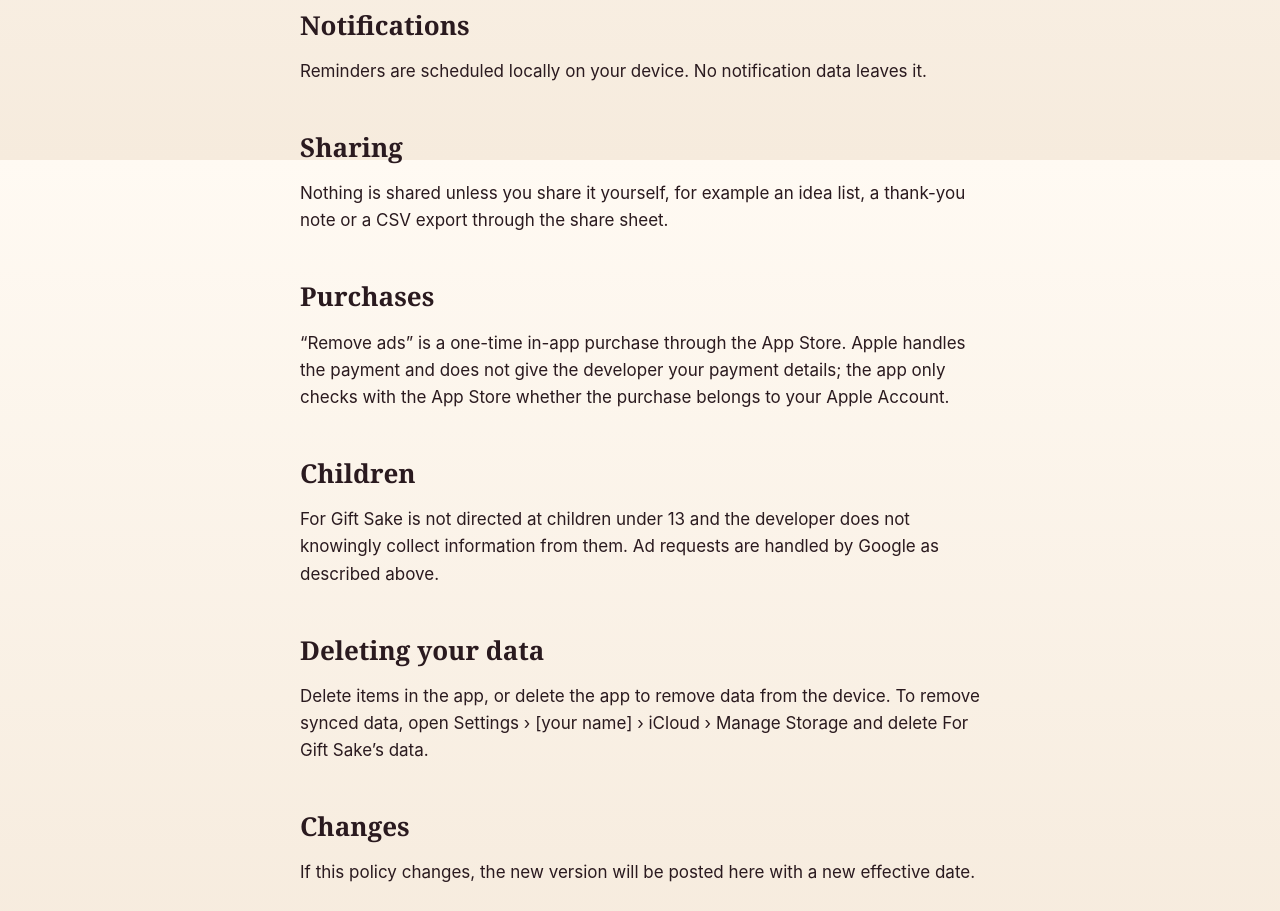
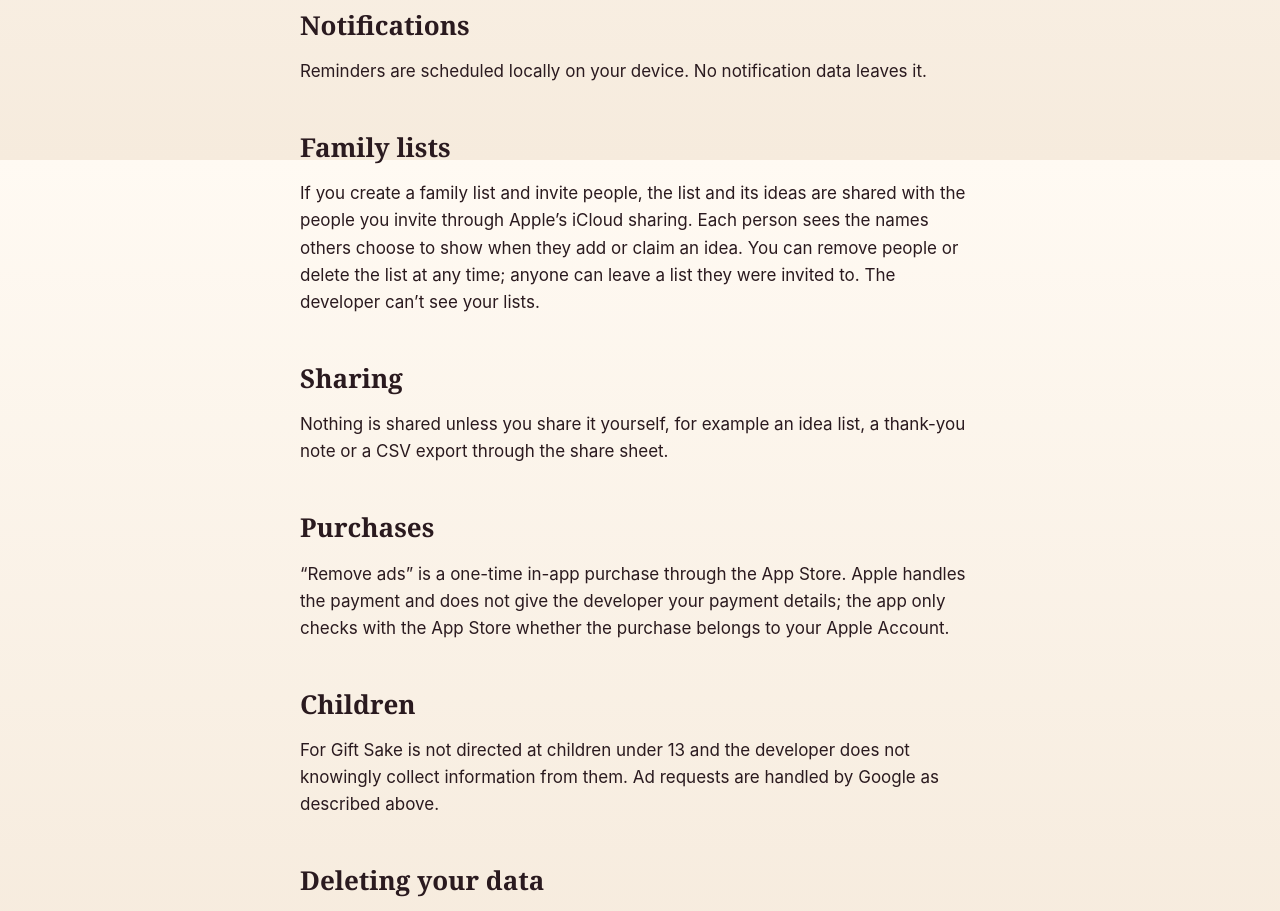
Before and after one commit to softpj/gift-ledger, a plain HTML site: page privacy.html in a window 1280 px wide. Shown: the part 2240-3151 px from the top of the page. Drawn offline with Linux system fonts and the light colour scheme.

Commit message:
Add files via upload

```diff
--- a/privacy.html
+++ b/privacy.html
@@ -42,6 +42,8 @@ footer{margin-top:48px;font-size:14px;color:var(--soft);text-align:center}
 <p>To show your next occasion and waiting thank-yous, the app writes a small summary to storage shared only with its own widgets and share extension on your device.</p>
 <h2>Notifications</h2>
 <p>Reminders are scheduled locally on your device. No notification data leaves it.</p>
+<h2>Family lists</h2>
+<p>If you create a family list and invite people, the list and its ideas are shared with the people you invite through Apple’s iCloud sharing. Each person sees the names others choose to show when they add or claim an idea. You can remove people or delete the list at any time; anyone can leave a list they were invited to. The developer can’t see your lists.</p>
 <h2>Sharing</h2>
 <p>Nothing is shared unless you share it yourself, for example an idea list, a thank-you note or a CSV export through the share sheet.</p>
 <h2>Purchases</h2>
```
